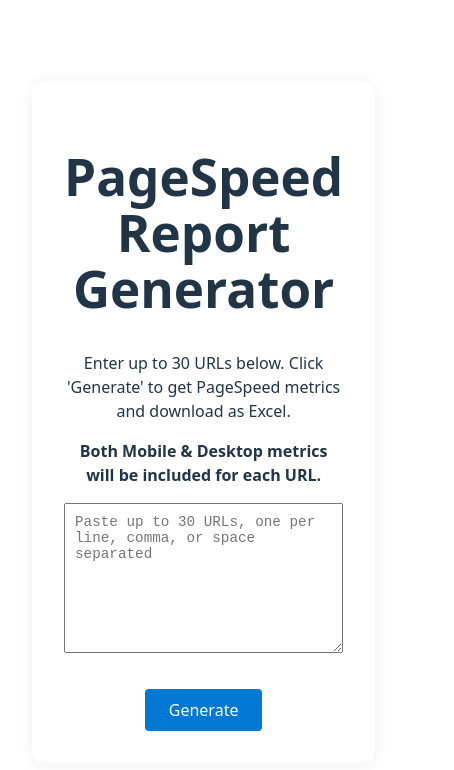
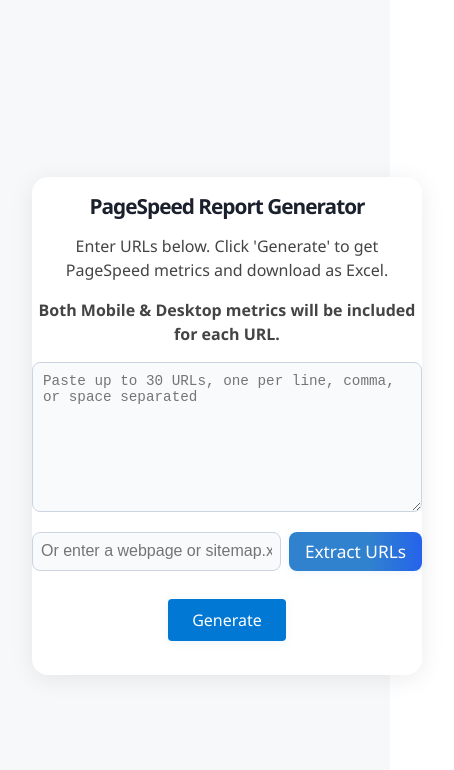
Before and after one commit to saikiranreddy2000/Ishowpagespeed, a React (Vite) app: page / in a window 390 px wide. Shown: the top 770 px of the page, 454 px wide, since content can reach past the window. Built offline with nearby package versions, Linux system fonts and the light colour scheme.

Commit message:
Second commit

```diff
--- a/src/App.css
+++ b/src/App.css
@@ -1,3 +1,11 @@
+/* App.css - Modern, clean, and responsive styles for PageSpeed Report Generator */
+body {
+  background: #f6f8fa;
+  font-family: 'Segoe UI', 'Roboto', Arial, sans-serif;
+  margin: 0;
+  padding: 0;
+}
+
 #root {
   max-width: 1280px;
   margin: 0 auto;
@@ -42,13 +50,40 @@
 }
 
 .container {
-  max-width: 700px;
-  margin: 40px auto;
-  padding: 32px;
+  max-width: 1200px;
+  min-width: 900px;
+  width: 90vw;
+  margin: 40px auto 32px auto;
   background: #fff;
-  border-radius: 12px;
-  box-shadow: 0 2px 16px #0001;
+  border-radius: 16px;
+  box-shadow: 0 4px 24px 0 rgba(0,0,0,0.08);
+  padding: 32px 28px 32px 28px;
 }
+
+h1 {
+  font-size: 2.2rem;
+  font-weight: 700;
+  margin-bottom: 0.5em;
+  color: #1a202c;
+  letter-spacing: -1px;
+}
+
+h2 {
+  font-size: 1.3rem;
+  font-weight: 600;
+  margin-top: 2em;
+  margin-bottom: 1em;
+  color: #2d3748;
+}
+
+p, b, ul, li {
+  color: #444;
+}
+
+form {
+  margin-bottom: 1.5em;
+}
+
 .url-input-row {
   display: flex;
   align-items: center;
@@ -71,6 +106,53 @@
 .url-input-row button:hover {
   background: #ddd;
 }
+
+.url-input-row textarea {
+  border: 1.5px solid #cbd5e1;
+  border-radius: 8px;
+  background: #f8fafc;
+  font-size: 1.08em;
+  transition: border 0.2s;
+}
+.url-input-row textarea:focus {
+  border: 1.5px solid #3182ce;
+  outline: none;
+  background: #fff;
+}
+
+input[type="url"] {
+  border: 1.5px solid #cbd5e1;
+  border-radius: 8px;
+  background: #f8fafc;
+  font-size: 1em;
+  transition: border 0.2s;
+}
+input[type="url"]:focus {
+  border: 1.5px solid #3182ce;
+  outline: none;
+  background: #fff;
+}
+
+button {
+  background: linear-gradient(90deg, #3182ce 60%, #2563eb 100%);
+  color: #fff;
+  border: none;
+  border-radius: 8px;
+  font-size: 1.08em;
+  font-weight: 500;
+  padding: 10px 22px;
+  cursor: pointer;
+  transition: background 0.18s, box-shadow 0.18s;
+  box-shadow: 0 2px 8px 0 rgba(49,130,206,0.08);
+}
+button:disabled {
+  background: #b6c6e3;
+  cursor: not-allowed;
+}
+button:hover:not(:disabled) {
+  background: linear-gradient(90deg, #2563eb 60%, #3182ce 100%);
+}
+
 button[type="submit"] {
   background: #0078d4;
   color: #fff;
@@ -84,32 +166,132 @@
   background: #aaa;
   cursor: not-allowed;
 }
-.results {
-  margin-top: 32px;
-}
-table {
-  width: 100%;
-  border-collapse: collapse;
-  margin-top: 12px;
-}
-th, td {
-  border: 1px solid #ddd;
-  padding: 8px;
-  text-align: left;
-}
-th {
-  background: #f4f4f4;
-}
+
 .download-btn {
   display: inline-block;
-  margin-top: 24px;
-  padding: 10px 20px;
-  background: #28a745;
+  margin-top: 1.5em;
+  background: linear-gradient(90deg, #059669 60%, #10b981 100%);
   color: #fff;
-  border-radius: 4px;
+  font-weight: 600;
+  padding: 12px 28px;
+  border-radius: 8px;
   text-decoration: none;
-  font-weight: bold;
+  font-size: 1.08em;
+  box-shadow: 0 2px 8px 0 rgba(16,185,129,0.08);
+  transition: background 0.18s;
 }
 .download-btn:hover {
-  background: #218838;
+  background: linear-gradient(90deg, #10b981 60%, #059669 100%);
 }
+
+.results {
+  margin-top: 2em;
+  overflow-x: auto;
+  width: 100%;
+}
+
+.results table {
+  width: 100%;
+  min-width: 900px;
+  max-width: 100%;
+  border-collapse: collapse;
+  background: #f9fafb;
+  border-radius: 10px;
+  overflow: hidden;
+  font-size: 0.98em;
+  box-shadow: 0 2px 8px 0 rgba(0,0,0,0.04);
+  table-layout: fixed;
+}
+.results th, .results td {
+  padding: 10px 8px;
+  text-align: left;
+  word-break: break-word;
+}
+.results th {
+  background: #e2e8f0;
+  color: #222;
+  font-weight: 600;
+  border-bottom: 2px solid #cbd5e1;
+}
+.results tr:nth-child(even) td {
+  background: #f1f5f9;
+}
+.results tr:hover td {
+  background: #e0e7ef;
+}
+.results td {
+  border-bottom: 1px solid #e5e7eb;
+  color: #2d3748;
+}
+
+.metric-definitions {
+  margin-top: 1.5em;
+  background: #f1f5f9;
+  border-left: 5px solid #3182ce;
+  border-radius: 8px;
+  padding: 18px 22px 14px 22px;
+  font-size: 1.04em;
+  color: #234;
+  box-shadow: 0 2px 8px 0 rgba(49,130,206,0.06);
+  display: flex;
+  align-items: center;
+  gap: 18px;
+  flex-wrap: wrap;
+}
+.metric-definitions ul {
+  display: flex;
+  flex-direction: row;
+  gap: 22px;
+  margin: 0;
+  padding: 0;
+  list-style: none;
+}
+.metric-definitions li {
+  margin-bottom: 0;
+  color: #234;
+  font-size: 0.98em;
+  white-space: nowrap;
+}
+.metric-definitions b {
+  color: #2563eb;
+  margin-right: 2px;
+}
+
+@media (max-width: 1000px) {
+  .container {
+    min-width: 0;
+    width: 99vw;
+    padding: 8px 2vw 18px 2vw;
+  }
+  .results table {
+    min-width: 700px;
+    font-size: 0.93em;
+  }
+}
+@media (max-width: 700px) {
+  .container {
+    min-width: 0;
+    width: 100vw;
+    padding: 4px 0 10px 0;
+  }
+  h1 {
+    font-size: 1.3rem;
+  }
+  .results table, .results th, .results td {
+    font-size: 0.93em;
+  }
+  .download-btn {
+    padding: 10px 12px;
+    font-size: 0.98em;
+  }
+  .metric-definitions {
+    flex-direction: column;
+    gap: 8px;
+    padding: 12px 8px 10px 8px;
+    font-size: 0.98em;
+  }
+  .metric-definitions ul {
+    flex-direction: column;
+    gap: 4px;
+  }
+}
--- a/src/App.jsx
+++ b/src/App.jsx
@@ -13,8 +13,7 @@
     const urlArr = value
       .split(/\s|,|\n/)
       .map(u => u.trim())
-      .filter(Boolean)
-      .slice(0, 30);
+      .filter(Boolean);
     setUrls(urlArr.length ? urlArr : ['']);
   };
 
@@ -34,9 +33,14 @@
     setResults([]);
     setExcelUrl(null);
     const apiKey = 'AIzaSyAF6N58p5HULIGapVSNFWmBT-8BYadvU9A';
-    // Run all URL fetches in parallel for speed
     const urlList = urls.filter(Boolean);
-    const fetchAll = urlList.map(async (url) => {
+    const BATCH_SIZE = 5; // Number of URLs to process in parallel
+    const DELAY_MS = 1500; // Delay between batches (1.5 seconds)
+    let allResults = [];
+
+    for (let i = 0; i < urlList.length; i += BATCH_SIZE) {
+      const batch = urlList.slice(i, i + BATCH_SIZE);
+      const fetchAll = batch.map(async (url) => {
         try {
           const [mobileRes, desktopRes] = await Promise.all([
             fetch(`https://www.googleapis.com/pagespeedonline/v5/runPagespeed?url=${encodeURIComponent(url)}&strategy=mobile&key=${apiKey}`),
@@ -44,67 +48,119 @@
           ]);
           const mobileData = await mobileRes.json();
           const desktopData = await desktopRes.json();
-        const getCrux = (data) => {
-          const exp = data.loadingExperience || data.originLoadingExperience || {};
-          console.log(exp,'++metric')
+          const getCrux = (data, strategy) => {
+            // Try strategy-specific experience first
+            let exp = data[`${strategy}Experience`];
+            let source = '';
+            if (exp && exp.metrics && Object.keys(exp.metrics).length > 0) {
+              source = 'url';
+            } else if (data.loadingExperience && data.loadingExperience.metrics && Object.keys(data.loadingExperience.metrics).length > 0) {
+              exp = data.loadingExperience;
+              // Check if loadingExperience is for origin or url
+              if (data.id && data.originLoadingExperience && data.originLoadingExperience.id === data.loadingExperience.id) {
+                source = 'origin';
+              } else {
+                source = 'url';
+              }
+            } else if (data.originLoadingExperience && data.originLoadingExperience.metrics && Object.keys(data.originLoadingExperience.metrics).length > 0) {
+              exp = data.originLoadingExperience;
+              source = 'origin';
+            } else {
+              exp = {};
+              source = 'none';
+            }
             const roundToHundred = (val) => {
               if (typeof val !== 'number') return val ?? 'N/A';
               return Math.round(val / 100) * 100;
             };
+            // Convert ms to seconds for FCP and LCP, keep INP in ms
+            const msToSec = (val) => (typeof val === 'number' ? (val / 1000).toFixed(2) : val);
             return {
-              fcp: roundToHundred(exp.metrics?.FIRST_CONTENTFUL_PAINT_MS?.percentile),
-              lcp: roundToHundred(exp.metrics?.LARGEST_CONTENTFUL_PAINT_MS?.percentile),
-              cls: typeof exp.metrics?.CUMULATIVE_LAYOUT_SHIFT_SCORE?.percentile === 'number'
+              fcp: msToSec(roundToHundred(exp?.metrics?.FIRST_CONTENTFUL_PAINT_MS?.percentile)),
+              lcp: msToSec(roundToHundred(exp?.metrics?.LARGEST_CONTENTFUL_PAINT_MS?.percentile)),
+              cls: typeof exp?.metrics?.CUMULATIVE_LAYOUT_SHIFT_SCORE?.percentile === 'number'
                 ? exp.metrics.CUMULATIVE_LAYOUT_SHIFT_SCORE.percentile / 100
                 : 'N/A',
-              inp: exp.metrics?.INTERACTION_TO_NEXT_PAINT?.percentile ?? 'N/A',
+              inp: exp?.metrics?.INTERACTION_TO_NEXT_PAINT?.percentile ?? 'N/A',
+              source,
             };
           };
-        const mobileCrux = getCrux(mobileData);
-        const desktopCrux = getCrux(desktopData);
+          // Get Lighthouse performance score
+          const getLighthousePerf = (data) => {
+            return typeof data.lighthouseResult?.categories?.performance?.score === 'number'
+              ? Math.round(data.lighthouseResult.categories.performance.score * 100)
+              : 'N/A';
+          };
+          const mobileCrux = getCrux(mobileData, 'mobile');
+          const desktopCrux = getCrux(desktopData, 'desktop');
+          const mobileLighthouse = getLighthousePerf(mobileData);
+          const desktopLighthouse = getLighthousePerf(desktopData);
           return {
             url,
             'mobile_fcp': mobileCrux.fcp,
             'mobile_lcp': mobileCrux.lcp,
             'mobile_cls': mobileCrux.cls,
             'mobile_inp': mobileCrux.inp,
+            'mobile_source': mobileCrux.source,
+            'mobile_lighthouse': mobileLighthouse,
             'desktop_fcp': desktopCrux.fcp,
             'desktop_lcp': desktopCrux.lcp,
             'desktop_cls': desktopCrux.cls,
             'desktop_inp': desktopCrux.inp,
+            'desktop_source': desktopCrux.source,
+            'desktop_lighthouse': desktopLighthouse,
           };
         } catch (e) {
           return { url, error: 'Failed to fetch' };
         }
       });
-    const metrics = await Promise.all(fetchAll);
-    setResults(metrics);
-    await exportToExcel(metrics);
+      const batchResults = await Promise.all(fetchAll);
+      allResults = allResults.concat(batchResults);
+      setResults([...allResults]); // update UI incrementally
+      if (i + BATCH_SIZE < urlList.length) {
+        await new Promise(res => setTimeout(res, DELAY_MS));
+      }
+    }
+    await exportToExcel(allResults);
     setLoading(false);
   };
 
   // Export metrics to Excel
   const exportToExcel = async (metrics) => {
     const XLSX = await import('xlsx');
-    // Add header row for real user metrics (CrUX)
+    // Add header row for real user metrics (CrUX) and Lighthouse
     const header = [
       'URL',
-      'Mobile FCP (ms)', 'Mobile LCP (ms)', 'Mobile CLS', 'Mobile INP (ms)',
-      'Desktop FCP (ms)', 'Desktop LCP (ms)', 'Desktop CLS', 'Desktop INP (ms)',
+      'Mobile Lighthouse Performance',
+      'Mobile FCP (s)', 'Mobile LCP (s)', 'Mobile CLS', 'Mobile INP (ms)', 'Mobile Data Source',
+      'Desktop Lighthouse Performance', // moved here
+      'Desktop FCP (s)', 'Desktop LCP (s)', 'Desktop CLS', 'Desktop INP (ms)', 'Desktop Data Source',
       'Error'
     ];
-    const data = metrics.map(row => ([
-      row.url,
-      row.mobile_fcp, row.mobile_lcp, row.mobile_cls, row.mobile_inp,
-      row.desktop_fcp, row.desktop_lcp, row.desktop_cls, row.desktop_inp,
-      row.error || ''
-    ]));
-    const ws = XLSX.utils.aoa_to_sheet([header, ...data]);
+    const data = metrics.map(row => ({
+      url: row.url,
+      mobile_lighthouse: row.mobile_lighthouse,
+      mobile_fcp: row.mobile_fcp,
+      mobile_lcp: row.mobile_lcp,
+      mobile_cls: row.mobile_cls,
+      mobile_inp: row.mobile_inp,
+      mobile_source: row.mobile_source,
+      desktop_lighthouse: row.desktop_lighthouse, // moved here
+      desktop_fcp: row.desktop_fcp,
+      desktop_lcp: row.desktop_lcp,
+      desktop_cls: row.desktop_cls,
+      desktop_inp: row.desktop_inp,
+      desktop_source: row.desktop_source,
+      error: row.error || ''
+    }));
+    const ws = XLSX.utils.json_to_sheet(data, { header });
     // Set column widths for better appearance (fit to screen width)
     ws['!cols'] = [
       { wch: 40 }, // URL
-      { wch: 16 }, { wch: 16 }, { wch: 12 }, { wch: 16 }, // Mobile
-      { wch: 16 }, { wch: 16 }, { wch: 12 }, { wch: 16 }, // Desktop
+      { wch: 14 }, // Mobile Lighthouse
+      { wch: 16 }, { wch: 16 }, { wch: 12 }, { wch: 16 }, { wch: 14 }, // Mobile
+      { wch: 14 }, // Desktop Lighthouse (moved here)
+      { wch: 16 }, { wch: 16 }, { wch: 12 }, { wch: 16 }, { wch: 14 }, // Desktop
       { wch: 16 } // Error
     ];
     const wb = XLSX.utils.book_new();
@@ -115,10 +171,65 @@
     setExcelUrl(url);
   };
 
+  // Fetch all URLs from a sitemap.xml
+  const fetchUrlsFromSitemap = async (sitemapUrl) => {
+    try {
+      const res = await fetch(sitemapUrl, { mode: 'cors' });
+      if (!res.ok) throw new Error('Network response was not ok');
+      const text = await res.text();
+      // Parse XML and extract <loc> tags
+      let parser;
+      let xmlDoc;
+      if (window.DOMParser) {
+        parser = new window.DOMParser();
+        xmlDoc = parser.parseFromString(text, 'application/xml');
+      } else {
+        // IE fallback
+        xmlDoc = new window.ActiveXObject('Microsoft.XMLDOM');
+        xmlDoc.async = false;
+        xmlDoc.loadXML(text);
+      }
+      const locElements = xmlDoc.getElementsByTagName('loc');
+      const urlArr = Array.from(locElements).map(el => el.textContent.trim()).filter(Boolean);
+      setUrls(urlArr.length ? urlArr : ['']);
+      const textarea = document.querySelector('textarea');
+      if (textarea && urlArr.length) textarea.value = urlArr.join('\n');
+    } catch (e) {
+      alert('Failed to fetch or parse URLs from the sitemap. This may be due to CORS restrictions or an invalid sitemap.');
+    }
+  };
+
+  // Fetch all URLs from a webpage that lists them (comma separated)
+  const fetchUrlsFromWebpage = async (webpageUrl) => {
+    try {
+      const res = await fetch(webpageUrl);
+      const text = await res.text();
+      // Extract all URLs from the page content (comma separated)
+      // Try to find a long comma-separated string of URLs
+      const urlMatch = text.match(/https?:\/\/[^\s,'"<>]+(,\s*https?:\/\/[^\s,'"<>]+)+/);
+      let urlArr = [];
+      if (urlMatch) {
+        // Split by comma, trim, filter
+        urlArr = urlMatch[0].split(',').map(u => u.trim()).filter(Boolean);
+      } else {
+        // Fallback: try to extract all URLs in the page
+        const allUrls = Array.from(text.matchAll(/https?:\/\/[^\s,'"<>]+/g)).map(m => m[0]);
+        urlArr = Array.from(new Set(allUrls));
+      }
+      console.log(urlArr,'+++')
+      setUrls(urlArr.length ? urlArr : ['']);
+      // Also update the textarea directly for user feedback
+      const textarea = document.querySelector('textarea');
+      if (textarea && urlArr.length) textarea.value = urlArr.join('\n');
+    } catch (e) {
+      alert('Failed to fetch or parse URLs from the webpage.');
+    }
+  };
+
   return (
     <div className="container">
       <h1>PageSpeed Report Generator</h1>
-      <p>Enter up to 30 URLs below. Click 'Generate' to get PageSpeed metrics and download as Excel.</p>
+      <p>Enter URLs below. Click 'Generate' to get PageSpeed metrics and download as Excel.</p>
       <div style={{ marginBottom: 16 }}>
         {/* Device checkboxes removed, always fetch both */}
         <b>Both Mobile & Desktop metrics will be included for each URL.</b>
@@ -134,6 +245,25 @@
             required
           />
         </div>
+        <div style={{ display: 'flex', gap: 8, marginBottom: 12 }}>
+          <input
+            type="url"
+            placeholder="Or enter a webpage or sitemap.xml URL to extract URLs from"
+            style={{ flex: 1, padding: 8 }}
+            id="webpage-url-input"
+          />
+          <button
+            type="button"
+            onClick={() => {
+              const val = document.getElementById('webpage-url-input').value;
+              if (val.endsWith('.xml')) fetchUrlsFromSitemap(val);
+              else fetchUrlsFromWebpage(val);
+            }}
+            style={{ padding: '8px 16px' }}
+          >
+            Extract URLs
+          </button>
+        </div>
         <button type="submit" disabled={loading} style={{ marginTop: 16 }}>
           {loading ? 'Generating...' : 'Generate'}
         </button>
@@ -145,14 +275,18 @@
             <thead>
               <tr>
                 <th>URL</th>
-                <th>Mobile FCP (ms)</th>
-                <th>Mobile LCP (ms)</th>
+                <th>Mobile Lighthouse Performance</th>
+                <th>Mobile FCP (s)</th>
+                <th>Mobile LCP (s)</th>
                 <th>Mobile CLS</th>
                 <th>Mobile INP (ms)</th>
-                <th>Desktop FCP (ms)</th>
-                <th>Desktop LCP (ms)</th>
+                <th>Mobile Data Source</th>
+                <th>Desktop Lighthouse Performance</th> {/* moved here */}
+                <th>Desktop FCP (s)</th>
+                <th>Desktop LCP (s)</th>
                 <th>Desktop CLS</th>
                 <th>Desktop INP (ms)</th>
+                <th>Desktop Data Source</th>
                 <th>Error</th>
               </tr>
             </thead>
@@ -160,24 +294,28 @@
               {results.map((r, i) => (
                 <tr key={i}>
                   <td>{r.url}</td>
+                  <td>{r.mobile_lighthouse ?? ''}</td>
                   <td>{r.mobile_fcp ?? ''}</td>
                   <td>{r.mobile_lcp ?? ''}</td>
                   <td>{r.mobile_cls ?? ''}</td>
                   <td>{r.mobile_inp ?? ''}</td>
+                  <td>{r.mobile_source ?? ''}</td>
+                  <td>{r.desktop_lighthouse ?? ''}</td> {/* moved here */}
                   <td>{r.desktop_fcp ?? ''}</td>
                   <td>{r.desktop_lcp ?? ''}</td>
                   <td>{r.desktop_cls ?? ''}</td>
                   <td>{r.desktop_inp ?? ''}</td>
+                  <td>{r.desktop_source ?? ''}</td>
                   <td>{r.error ?? ''}</td>
                 </tr>
               ))}
             </tbody>
           </table>
-          <div style={{marginTop: '1em', fontSize: '0.95em'}}>
+          <div className="metric-definitions">
             <b>Metric definitions (percentile values, real user data):</b><br/>
             <ul>
-              <li><b>FCP</b>: First Contentful Paint (ms)</li>
-              <li><b>LCP</b>: Largest Contentful Paint (ms)</li>
+              <li><b>FCP</b>: First Contentful Paint (s)</li>
+              <li><b>LCP</b>: Largest Contentful Paint (s)</li>
               <li><b>CLS</b>: Cumulative Layout Shift</li>
               <li><b>INP</b>: Interaction to Next Paint (ms)</li>
             </ul>
```
Lines whose indentation alone changed are shown as unchanged.
